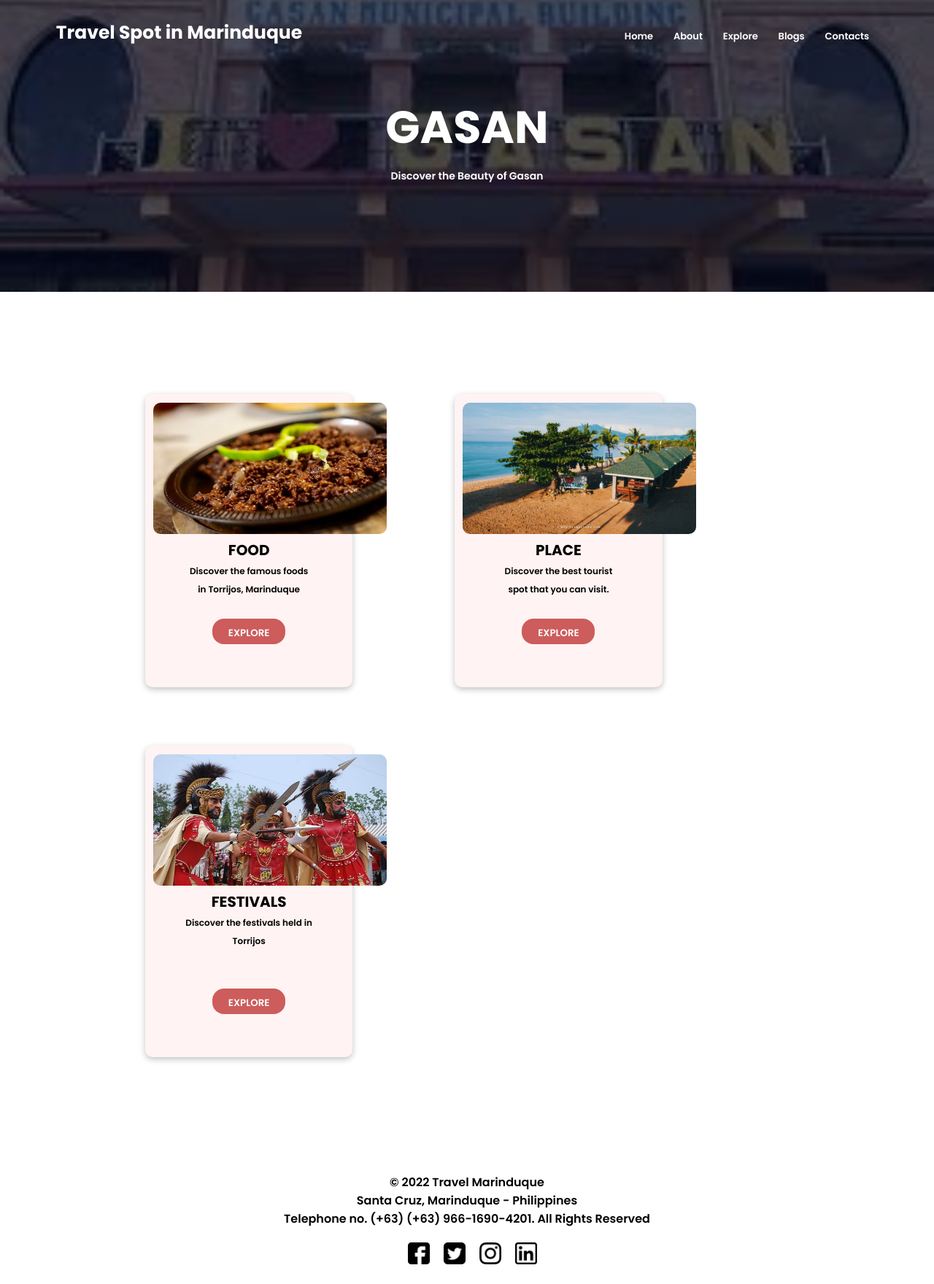
After one commit to buhaymarella/Buhay_IT2B_FinalProject_TravelSpotInMarinduque, a PHP site: page /gasan.php in a window 1280 px wide. The commit adds this page. Shown: the whole page at 73% size. Run offline with PHP 8.4, Linux system fonts and the light colour scheme.

Commit message:
Files Added

```diff
--- a/explore.php
+++ b/explore.php
@@ -102,7 +102,7 @@
 						echo "<br>";
 						echo '<span style="color: black; font-size: 12px;"> ' . "Home of best tourist spot in Marinduque".  '</span><br><br>';
 					 ?>
-					<a href="#"><button class="button"> EXPLORE </button></a>
+					<a href="gasan.php"><button class="button"> EXPLORE </button></a>
 				</div>
 			</div>
 
--- /dev/null
+++ b/gasan.php
@@ -0,0 +1,91 @@
+<!DOCTYPE html>
+<html>
+<head>
+	<meta charset="utf-8">
+	<meta name="viewport" content="width=device-width, initial-scale=1.0">
+	<link rel="stylesheet" type="text/css" href="style.css">
+	<link rel="preconnect" href="https://fonts.googleapis.com">
+<link rel="preconnect" href="https://fonts.gstatic.com" crossorigin>
+<link href="https://fonts.googleapis.com/css2?family=Poppins:wght@600;700&display=swap" rel="stylesheet">
+<link rel="stylesheet" href="https://cdn.jsdelivr.net/npm/@fortawesome/fontawesome-free@5.15.4/css/fontawesome.min.css">
+	<title>website</title>
+</head>
+<body>
+	<section class="banner1" style=" background-image: linear-gradient(rgba(4, 9, 30, 0.7), rgba(4, 9, 30, 0.7)),url(images/gasan-banner.jpg); min-height: 50vh;">
+		<nav>
+			<h1 style=" font-size: 25px;">Travel Spot in Marinduque</h1>
+			<div class="nav-links" id="navLinks">
+				<ul>
+					<li><a href="index.php">Home</a></li>
+					<li><a href="about.php">About</a></li>
+					<li><a href="explore.php">Explore</a></li>
+					<li><a href="blogs.php">Blogs</a></li>
+					<li><a href="contacts.php">Contacts</a></li>
+				</ul>
+			</div>
+		</nav>
+<div class="text-box">
+	<h1 style="margin-top: 20px;">GASAN</h1>
+	<p> Discover the Beauty of Gasan</p>
+</div>
+	</section>
+
+	<div style="text-align: center;">
+		<h1 style="color: white; font-size:50px;"> GASAN </h1>
+
+		<div class="row" >
+			<div class="column" style="box-shadow: 0px 3px 8px rgba(0, 0, 0, 0.24); margin-left: 140px;">
+				<div class="content">
+					<img src="images/food-banner.jpg" style="width: 320px;height: 180px; margin-top: -43px; margin-left: -44px;">
+					<?php
+						echo '<span style="font-size: 20px; font-weight: bold;"> ' . "FOOD".  '</span>';
+
+						echo "<br>";
+						echo '<span style="color: black; font-size: 12px;"> ' . "Discover the famous foods in Torrijos, Marinduque".  '</span><br><br>';
+					 ?>
+					<a href="tor-food.php"><button class="button"> EXPLORE </button></a>
+				</div>
+			</div>
+
+			<div class="column" style="box-shadow: 0px 3px 8px rgba(0, 0, 0, 0.24); margin-left: 140px;">
+				<div class="content">
+					<img src="images/place-banner.jpg" style="width: 320px;height: 180px; margin-top: -43px; margin-left: -44px;">
+					<?php
+						echo '<span style="font-size: 20px; font-weight: bold;"> ' . "PLACE".  '</span>';
+
+						echo "<br>";
+						echo '<span style="color: black; font-size: 12px;"> ' . "Discover the best tourist spot that you can visit.".  '</span><br><br>';
+					 ?>
+					<a href="tor-place.php"><button class="button"> EXPLORE </button></a>
+				</div>
+			</div>
+
+			<div class="column" style="box-shadow: 0px 3px 8px rgba(0, 0, 0, 0.24); margin-left: 140px;">
+				<div class="content">
+					<img src="images/fes-banner.jpg" style="width: 320px;height: 180px; margin-top: -43px; margin-left: -44px;">
+					<?php
+						echo '<span style="font-size: 20px; font-weight: bold;"> ' . "FESTIVALS".  '</span>';
+
+						echo "<br>";
+						echo '<span style="color: black; font-size: 12px;"> ' . "Discover the festivals held in Torrijos".  '</span><br><br><br>';
+					 ?>
+					<a href="tor-fes.php"><button class="button"> EXPLORE </button></a>
+				</div>
+			</div>
+
+		</div>
+	</div>
+
+
+
+	<div class="footer" style="background-color: white;">
+			<p> &copy; 2022 Travel Marinduque <br> Santa Cruz, Marinduque - Philippines <br> Telephone no. (+63)  (+63) 966-1690-4201. All Rights Reserved</p>
+
+
+			<a href="#"><img src="images/icon1.png"></a>
+			<a href="#"><img src="images/icon2.png"></a>
+			<a href="#"><img src="images/icon3.png"></a>
+			<a href="#"><img src="images/icon4.png"></a>
+		</div>
+</body>
+</html>
```
Also changed, not shown: tor-place.php (+10 -10 lines), images/gasan-banner.jpg (added).
